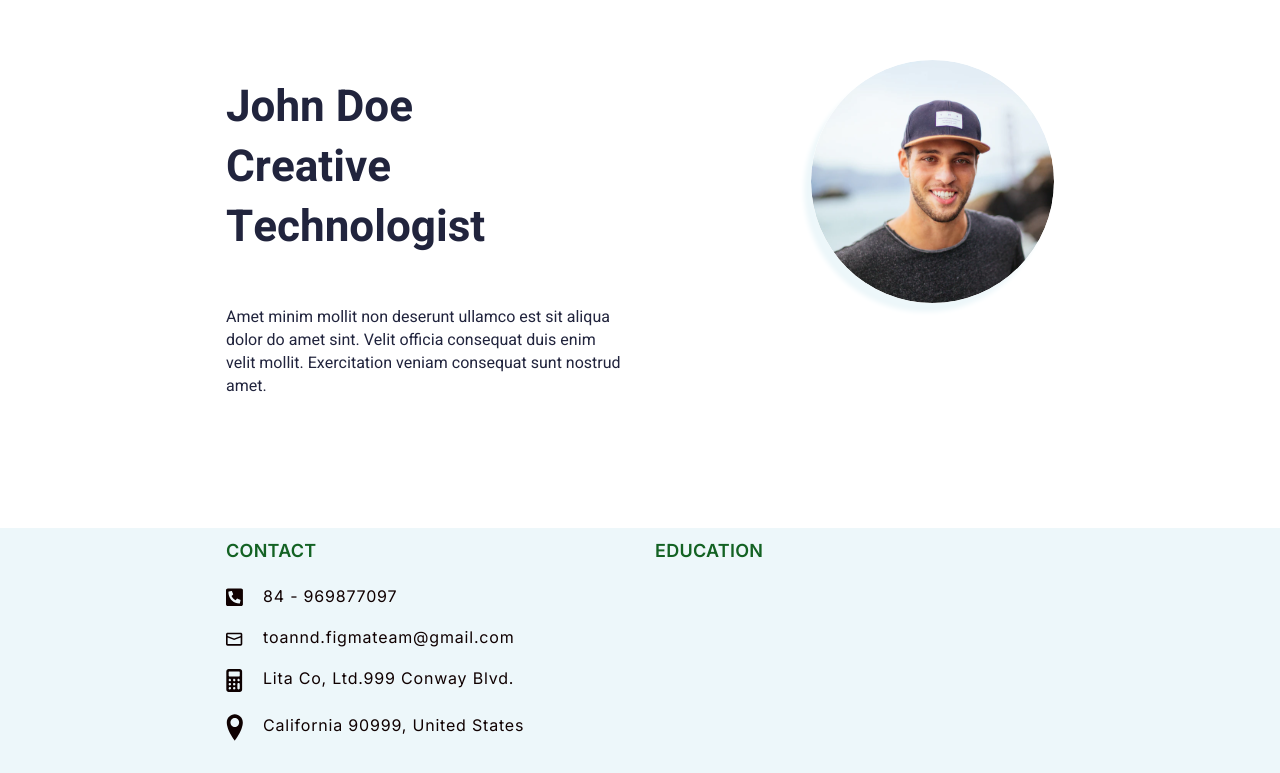
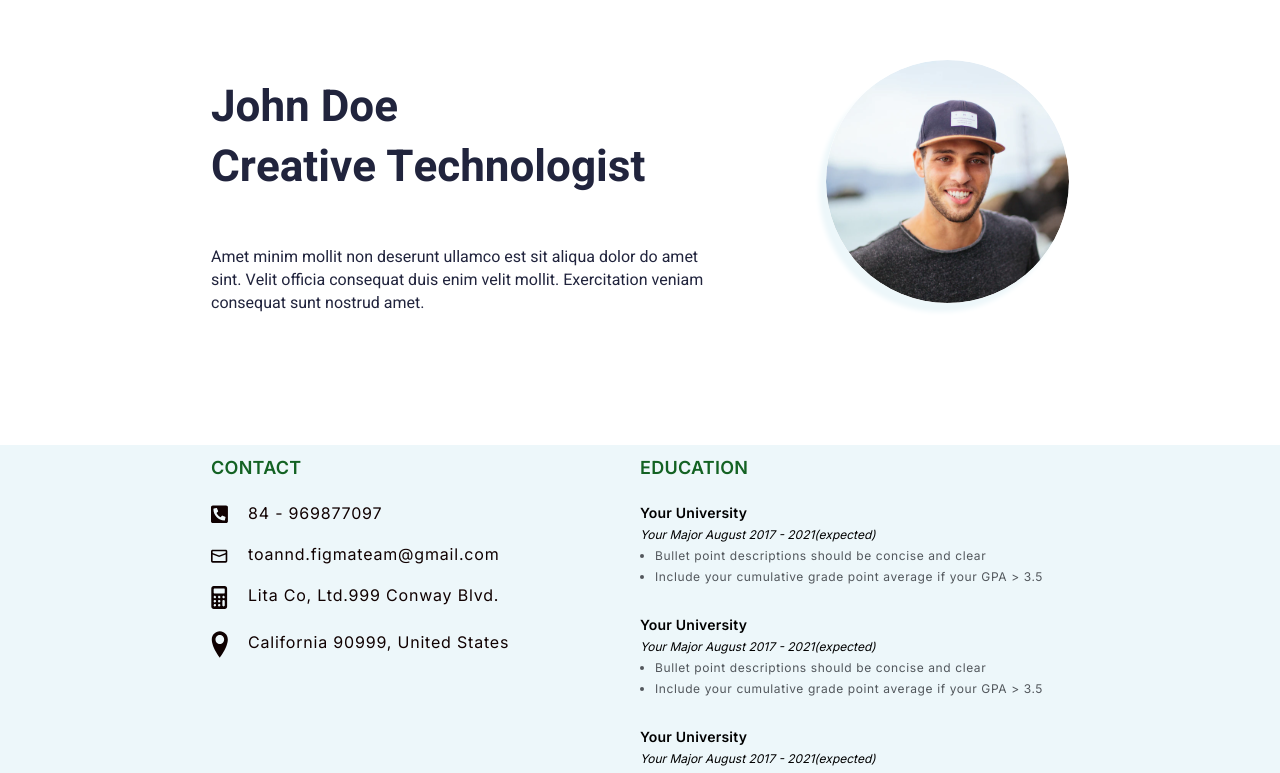
Before and after one commit to moronkids/Rakamin, a React (Create React App) app: page / in a window 1280 px wide. Shown: the part 168-941 px from the top of the page. Built offline with nearby package versions, Linux system fonts and the light colour scheme.

Commit message:
feat: section 2 done

```diff
--- a/src/assets/scss/landing/_section2.scss
+++ b/src/assets/scss/landing/_section2.scss
@@ -1,6 +1,6 @@
 .section-2 {
     &__container {
-        max-height: 398px;
+        min-height: 398px;
         width: 100%;
         background-color: #edf7fa;
     }
@@ -41,5 +41,89 @@
                 }
             }
         }
+        & .education {
+            padding-top: 25px;
+            padding-bottom: 16px;
+            & .title {
+                /* TITLE 3 */
+                text-transform: capitalize;
+                font-family: Inter;
+                font-style: normal;
+                font-weight: 600;
+                font-size: 14px;
+                line-height: 17px;
+                letter-spacing: 0.015em;
+                color: #000000;
+                flex: none;
+                order: 0;
+                align-self: flex-start;
+                flex-grow: 0;
+                margin: 6px 0px;
+                padding: 0px;
+                margin: 0px;
+            }
+            & h1 {
+                font-family: Inter;
+                font-style: normal;
+                font-weight: 600;
+                font-size: 14px;
+                line-height: 17px;
+                /* identical to box height */
+
+                letter-spacing: 0.015em;
+
+                color: #000000;
+
+                /* Inside Auto Layout */
+
+                flex: none;
+                order: 0;
+                align-self: flex-start;
+                flex-grow: 0;
+                margin: 6px 0px;
+            }
+            & p {
+                font-family: Inter;
+                font-style: italic;
+                font-weight: normal;
+                font-size: 12px;
+                line-height: 15px;
+                /* identical to box height */
+
+                color: #000000;
+
+                /* Inside Auto Layout */
+
+                flex: none;
+                order: 1;
+                align-self: flex-start;
+                flex-grow: 0;
+                margin: 6px 0px;
+            }
+            & .ul {
+                padding: 0px;
+                margin-left: 15px;
+                & .li {
+                    font-family: Inter;
+                    font-style: normal;
+                    font-weight: normal;
+                    font-size: 12px;
+                    line-height: 15px;
+                    /* identical to box height */
+
+                    color: #52575c;
+
+                    /* Inside Auto Layout */
+
+                    flex: none;
+                    order: 2;
+                    align-self: center;
+                    flex-grow: 0;
+                    margin: 6px 0px;
+                    padding: 0px;
+                    list-style: disc;
+                }
+            }
+        }
     }
 }
--- a/src/components/landingPage/parts/section1.jsx
+++ b/src/components/landingPage/parts/section1.jsx
@@ -7,7 +7,8 @@ export default function section1() {
       <section>
         <div className="section-1">
           <div className="d-flex section-1__wrap justify-content-between">
-            <div className="title col-md-6 text-left">
+            <div className="title col-md-8 px-0 mx-0 text-left">
+              <div className="" style={{ maxWidth: '497px' }}>
                 <h1>
                   John Doe
                   <br />
@@ -16,8 +17,10 @@ export default function section1() {
                 <div className="desc">
                   Amet minim mollit non deserunt ullamco est sit aliqua dolor do amet sint. Velit officia consequat duis enim velit mollit. Exercitation veniam consequat sunt nostrud amet.
                 </div>
+
               </div>
-            <div className="img-wrapper col-md-4 text-right">
+            </div>
+            <div className="img-wrapper col-md-4 px-0 mx-0 text-right">
               <img src={PhotoProfile} alt="" srcSet="" />
             </div>
           </div>
--- a/src/components/landingPage/parts/section2.jsx
+++ b/src/components/landingPage/parts/section2.jsx
@@ -8,7 +8,7 @@ const section2 = () => (
   <div className="section-2">
     <div className="section-2__container">
       <div className="landing__container d-flex text-left wrapping-pad">
-        <div className="col-md-6">
+        <div className="col-md-6 p-0 m-0">
           <div className="title">
             CONTACT
           </div>
@@ -31,9 +31,39 @@ const section2 = () => (
             </li>
           </ul>
         </div>
-        <div className="col-md-6">
+        <div className="col-md-6 p-0 m-0">
           <div className="title">
             EDUCATION
+          </div>
+          <div className="education">
+            <h1 className="title">
+              Your University
+            </h1>
+            <p>Your Major    August 2017 - 2021(expected)</p>
+            <ul className="ul">
+                <li className="li">Bullet point descriptions should be concise and clear</li>
+                <li className="li">Include your cumulative grade point average if your GPA > 3.5</li>
+            </ul>
+          </div>
+          <div className="education" style={{paddingTop: '0px'}}>
+            <h1 className="title">
+              Your University
+            </h1>
+            <p>Your Major    August 2017 - 2021(expected)</p>
+            <ul className="ul">
+                <li className="li">Bullet point descriptions should be concise and clear</li>
+                <li className="li">Include your cumulative grade point average if your GPA > 3.5</li>
+            </ul>
+          </div>
+          <div className="education" style={{paddingTop: '0px'}}>
+            <h1 className="title">
+              Your University
+            </h1>
+            <p>Your Major    August 2017 - 2021(expected)</p>
+            <ul className="ul">
+                <li className="li">Bullet point descriptions should be concise and clear</li>
+                <li className="li">Include your cumulative grade point average if your GPA > 3.5</li>
+            </ul>
           </div>
         </div>
       </div>
```
Also changed, not shown: .stylelintrc copy.json (added, +17 -0 lines), .stylelintrc.json (deleted). Lines whose indentation alone changed are shown as unchanged.
